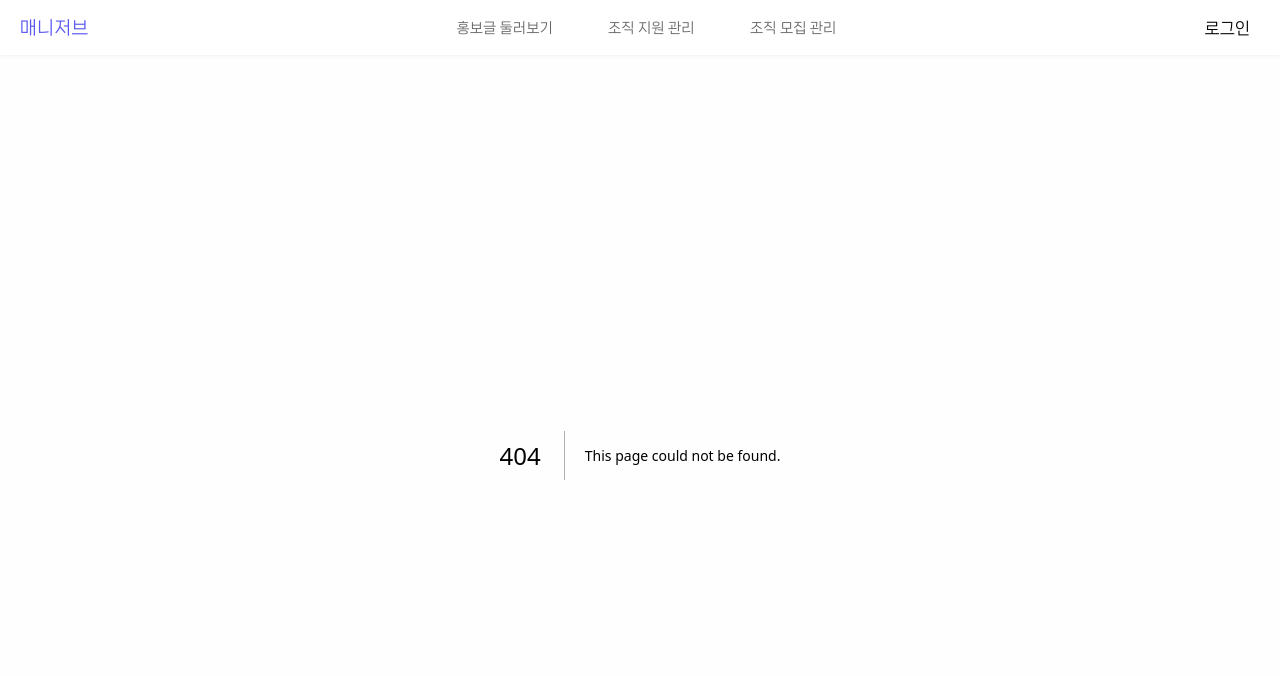
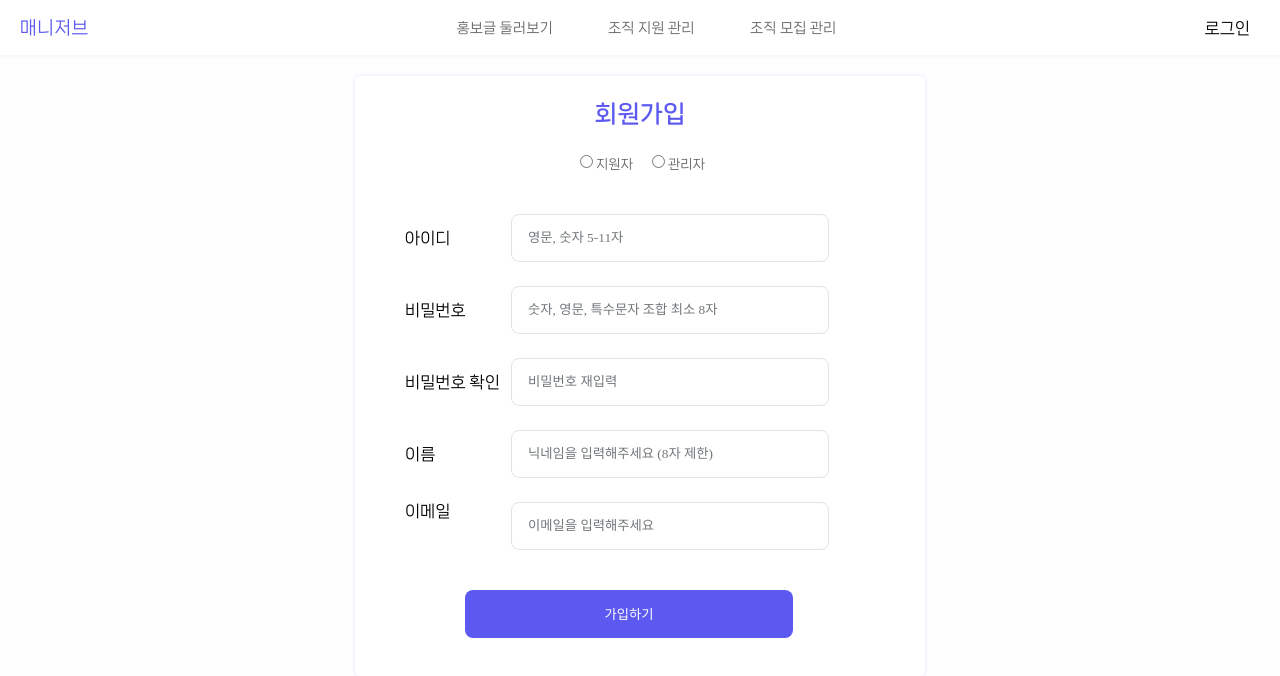
Before and after one commit to ssu-monsters/go-ssu-dong-front, a Next.js app: page /register in a window 1280 px wide. Before the commit this address had no page. Shown: the top 676 px of the page. Built offline with nearby package versions, Linux system fonts and the light colour scheme.

Commit message:
feat : 회원가입 구현 (#13)
* feat : 회원가입 구현

* Update fontfamily

* Delete signup_check.svg

* Delete signup_checkall_disabled.svg

* Delete signup_check_disabled.svg

* Delete signup_checkall.svg

```diff
--- /dev/null
+++ b/src/components/RegisterBox/RegisterBox.style.ts
@@ -0,0 +1,218 @@
+import { COLORS } from '@/constants/styles/color';
+import css from 'styled-jsx/css';
+
+export default css`
+  .box-wrap {
+    width: 570px;
+    height: 600px;
+    background-color: ${COLORS.grayscale.white};
+    box-shadow: 0px 0px 4px #e4e4ff;
+    border-radius: 5px;
+    display: flex;
+    flex-direction: column;
+    align-items: center;
+
+    > svg {
+      margin: 16px;
+    }
+  }
+  .title {
+    color: #5c59f0;
+    margin-top: 25px;
+  }
+
+  .selects-wrap {
+    margin: 5px auto 18px;
+  }
+
+  .selects-wrap label {
+    font-size: 13px;
+    font-weight: 400;
+    color: ${COLORS.grayscale.gray300};
+    margin: 0px 7px;
+  }
+
+  input,
+  button {
+    border: none;
+    background: none;
+  }
+
+  .login-input {
+    width: 300px;
+    height: 45px;
+    background-color: #f8f8f8;
+    border-radius: 3px;
+    color: ${COLORS.grayscale.gray300};
+    font-weight: 400;
+    font-size: 13px;
+    margin-bottom: 20px;
+    padding-left: 10px;
+  }
+
+  .login-input:focus {
+    outline: none;
+  }
+
+  .login-button {
+    width: 300px;
+    height: 40px;
+    background-color: ${COLORS.primary.purple};
+    color: ${COLORS.grayscale.white};
+    border-radius: 10px;
+    font-weight: 400;
+    font-size: 14px;
+    margin-bottom: 40px;
+  }
+
+  .register-section {
+    display: flex;
+    align-items: center;
+    font-weight: 400;
+    font-size: 12px;
+    color: ${COLORS.primary.purple};
+  }
+
+  .register-button {
+    font-weight: 700;
+    color: ${COLORS.primary.purple};
+  }
+
+  .account {
+    display: flex;
+  }
+
+  .signForm {
+    margin: 0 auto;
+    font-size: 16px;
+    padding-left: 50px;
+  }
+
+  .field {
+    position: relative;
+    display: flex;
+    flex: 1 1 0;
+    justify-content: center;
+    padding-top: 24px;
+  }
+
+  .field div {
+    flex-basis: 110px;
+    text-align: left;
+    margin: auto 0;
+  }
+
+  .field input {
+    margin: auto;
+    padding: 16px;
+    flex-basis: 328px;
+    width: 528px;
+    height: 48px;
+    border-radius: 8px;
+    border: 1px solid #e3e5e5;
+  }
+
+  .field input:focus {
+    outline: none;
+  }
+
+  .field input::placeholder {
+    font-family: 'Pretendard';
+    color: #72777a;
+  }
+
+  .field button {
+    flex-basis: 136px;
+    border-radius: 8px;
+    border: 0;
+    color: white;
+    background: var(--challenging-blue);
+  }
+
+  button:disabled {
+    color: white;
+    background: #dddee1;
+  }
+
+  .message {
+    font-size: 12px;
+    padding-left: 105px;
+    padding-top: 12px;
+    text-align: left;
+  }
+
+  .errorMessage {
+    color: #ff5247;
+  }
+
+  .field .errorBox {
+    border: 2px solid #ff5247;
+  }
+
+  .field:last-of-type div {
+    margin-top: 0;
+  }
+
+  .policy {
+    flex-grow: 1;
+    font-size: 12px;
+  }
+
+  .policy div {
+    display: flex;
+    justify-content: center;
+  }
+
+  .policy div span {
+    width: 160px;
+    margin-left: 16px;
+    margin-right: 28px;
+  }
+
+  .check {
+    padding-bottom: 22px;
+  }
+
+  .check span {
+    color: #7c8089;
+  }
+
+  .check img:hover {
+    cursor: pointer;
+  }
+
+  .check a {
+    color: #7c8089;
+    text-decoration: underline;
+  }
+
+  .check a:hover {
+    color: #7c8089;
+    text-decoration: underline;
+    cursor: pointer;
+  }
+
+  .check:nth-child(1) span {
+    color: #000000;
+  }
+
+  .signupBtn {
+    width: 328px;
+    height: 48px;
+    border: 0;
+    color: white;
+    background-color: #5c59f0;
+    border-radius: 8px;
+    margin-bottom: 23px;
+    margin-left: 60px;
+    margin-top: 40px;
+  }
+
+  .hidden {
+    visibility: hidden;
+  }
+
+  .none {
+    display: none;
+  }
+`;
--- /dev/null
+++ b/src/components/RegisterBox/RegisterBox.tsx
@@ -0,0 +1,191 @@
+import Logo from '@/assets/images/loginbox-logo.svg';
+import { useState } from 'react';
+
+import styles from './RegisterBox.style';
+import { useRouter } from 'next/router';
+
+const RegisterBox = () => {
+  const router = useRouter();
+  const [type, setType] = useState('');
+  const [userId, setUserId] = useState('');
+  const [password1, setPassword1] = useState('');
+  const [password2, setPassword2] = useState('');
+  const [username, setUsername] = useState('');
+  const [email, setEmail] = useState('');
+  const [password1Error, setPassword1Error] = useState(false);
+  const [password2Error, setPassword2Error] = useState(false);
+  const LoginSubmit = (e: any) => {
+    e.preventDefault();
+    if (type === '지원자') {
+      console.log('지원자');
+      console.log({
+        account: userId,
+        password: password2,
+        username: username,
+        email: email,
+      });
+    } else {
+      console.log('관리자');
+      console.log({
+        account: userId,
+        password: password2,
+        username: username,
+        email: email,
+      });
+    }
+
+    router.push('/');
+  };
+
+  const handleIdChange = (e: any) => {
+    const value = e.target.value;
+    setUserId(value);
+  };
+
+  const handlePassword1Change = (e: any) => {
+    const value = e.target.value;
+    const regex =
+      /^(?=.*[A-Za-z])(?=.*\d)(?=.*[\[\]\/\\\.,<>?;':"{}|\-_+~!@#$%^&*()=\`\[\]])[A-Za-z\d\[\]\/\\\.,<>?;':"{}|\-_+~!@#$%^&*()=\`\[\]]{8,}$/;
+    setPassword1(value);
+
+    if (!regex.test(value)) {
+      setPassword1Error(true);
+    } else {
+      setPassword1Error(false);
+    }
+  };
+
+  const handlePassword2Change = (e: any) => {
+    const value = e.target.value;
+    setPassword2(value);
+    if (password1 !== value) {
+      setPassword2Error(true);
+    } else {
+      setPassword2Error(false);
+    }
+  };
+
+  const handleUsernameChange = (e: any) => {
+    if (username.length <= 8) {
+      setUsername(e.target.value);
+    }
+  };
+
+  const handleEmailChange = (e: any) => {
+    setEmail(e.target.value);
+  };
+
+  return (
+    <>
+      <div className="box-wrap">
+        <h2 className="title">회원가입</h2>
+        <div className="selects-wrap">
+          <label>
+            <input
+              type="radio"
+              name="type"
+              value="지원자"
+              onChange={(e) => {
+                setType(e.target.value);
+              }}
+            />
+            지원자
+          </label>
+          <label>
+            <input
+              type="radio"
+              name="type"
+              value="관리자"
+              onChange={(e) => {
+                setType(e.target.value);
+              }}
+            />
+            관리자
+          </label>
+        </div>
+        <div className="signForm">
+          <div className="field">
+            <div>아이디</div>
+            <input
+              type="text"
+              placeholder="영문, 숫자 5-11자"
+              value={userId}
+              onChange={handleIdChange}
+            />
+            <button className="hidden" />
+          </div>
+          <div className="field">
+            <div>비밀번호</div>
+            <input
+              type="password"
+              className={password1Error ? 'errorBox' : ''}
+              placeholder="숫자, 영문, 특수문자 조합 최소 8자"
+              value={password1}
+              onChange={handlePassword1Change}
+            />
+            <button className="hidden" />
+          </div>
+          {password1Error ? (
+            <div className="message">
+              <span className="errorMessage">
+                비밀번호를 확인해주세요. (숫자, 영문, 특수문자 조합 최소 8자)
+              </span>
+            </div>
+          ) : (
+            ''
+          )}
+
+          <div className="field">
+            <div>비밀번호 확인</div>
+            <input
+              type="password"
+              className={password2Error ? 'errorBox' : ''}
+              placeholder="비밀번호 재입력"
+              value={password2}
+              onChange={handlePassword2Change}
+            />
+            <button className="hidden" />
+          </div>
+          {password2Error ? (
+            <div className="message">
+              <span className="errorMessage">
+                비밀번호가 일치하지 않습니다.
+              </span>
+            </div>
+          ) : (
+            ''
+          )}
+
+          <div className="field">
+            <div>이름</div>
+            <input
+              type="text"
+              placeholder="닉네임을 입력해주세요 (8자 제한)"
+              value={username}
+              onChange={handleUsernameChange}
+            />
+            <button className="hidden" />
+          </div>
+
+          <div className="field">
+            <div>이메일</div>
+            <input
+              type="text"
+              placeholder="이메일을 입력해주세요"
+              value={email}
+              onChange={handleEmailChange}
+            />
+            <button className="hidden" />
+          </div>
+
+          <button className="signupBtn" onClick={LoginSubmit}>
+            가입하기
+          </button>
+        </div>
+      </div>
+      <style jsx>{styles}</style>
+    </>
+  );
+};
+
+export default RegisterBox;
--- /dev/null
+++ b/src/components/RegisterBox/index.ts
@@ -0,0 +1,3 @@
+import RegisterBox from './RegisterBox';
+
+export default RegisterBox;
--- /dev/null
+++ b/src/pages/register.tsx
@@ -0,0 +1,24 @@
+import React from 'react';
+import RegisterBox from '@/components/RegisterBox';
+
+const register = () => {
+  return (
+    <div>
+      <RegisterBox />
+      <style jsx>{`
+        div {
+          max-width: 1280px;
+          margin: auto;
+          margin-top: 66px;
+          padding-top: 10px;
+          display: flex;
+          flex-direction: column;
+          align-items: center;
+          position: relative;
+        }
+      `}</style>
+    </div>
+  );
+};
+
+export default register;
```
Also changed, not shown: src/components/LoginBox/LoginBox.tsx (+23 -4 lines).
